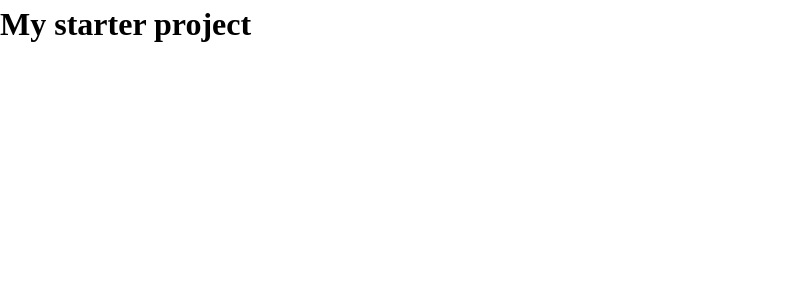
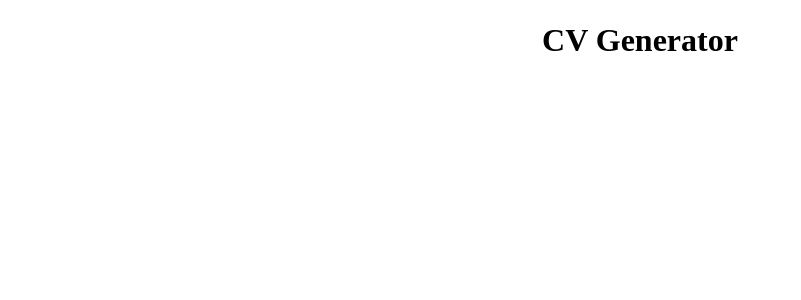
Before and after one commit to BerettaSM/cv-application, a React (Vite) app: page / in a window 1280 px wide. Shown: the top 300 px of the page, without its empty margins (0-801 px from the left). Built offline with nearby package versions, Linux system fonts and the light colour scheme.

Commit message:
initial project structure

```diff
--- a/package.json
+++ b/package.json
@@ -11,8 +11,10 @@
     "prepare": "husky"
   },
   "dependencies": {
+    "pdf-lib": "^1.17.1",
     "react": "^18.3.1",
     "react-dom": "^18.3.1",
+    "react-router-dom": "^7.0.2",
     "styled-components": "^6.1.13"
   },
   "devDependencies": {
--- a/src/App.tsx
+++ b/src/App.tsx
@@ -1,5 +1,12 @@
-function App() {
-  return <h1>My starter project</h1>;
+import { GlobalStyle } from "./styles/global";
+
+import CVGenerator from "./components/CVGenerator";
+
+export default function App() {
+  return (
+    <>
+      <GlobalStyle />
+      <CVGenerator />
+    </>
+  );
 }
-
-export default App;
--- /dev/null
+++ b/src/components/CVGenerator.tsx
@@ -0,0 +1,19 @@
+import styled from "styled-components";
+
+import MaxWidthWrapper from "./MaxWidthWrapper";
+
+export default function CVGenerator() {
+  return (
+    <MaxWidthWrapper>
+      <Title>CV Generator</Title>
+
+      <Main></Main>
+    </MaxWidthWrapper>
+  );
+}
+
+const Title = styled.h1`
+  text-align: center;
+`;
+
+const Main = styled.main``;
--- /dev/null
+++ b/src/components/MaxWidthWrapper.tsx
@@ -0,0 +1,11 @@
+import styled from "styled-components";
+
+import { PADDING } from "../constants";
+
+const MaxWidthWrapper = styled.div`
+  margin: auto;
+  padding-block: ${() => PADDING.md};
+  max-width: 80rem;
+`;
+
+export default MaxWidthWrapper;
--- /dev/null
+++ b/src/components/index.ts
@@ -0,0 +1 @@
+export { default as MaxWidthWrapper } from "./MaxWidthWrapper";
--- /dev/null
+++ b/src/constants.ts
@@ -0,0 +1,8 @@
+export const PADDING = {
+  sm: "8px",
+  md: "16px",
+  lg: "32px",
+  xl: "64px",
+};
+
+export const MARGIN = { ...PADDING };
--- a/src/index.css
+++ /dev/null
@@ -1,51 +0,0 @@
-/* CSS Resets */
-
-*,
-*::before,
-*::after {
-  box-sizing: border-box;
-}
-
-* {
-  margin: 0;
-}
-
-html,
-body {
-  height: 100%;
-}
-
-body {
-  line-height: 1.5;
-  -webkit-font-smoothing: antialiased;
-}
-
-img,
-picture,
-video,
-canvas,
-svg {
-  display: block;
-  max-width: 100%;
-}
-
-input,
-button,
-textarea,
-select {
-  font: inherit;
-}
-
-p,
-h1,
-h2,
-h3,
-h4,
-h5,
-h6 {
-  overflow-wrap: break-word;
-}
-
-#root {
-  isolation: isolate;
-}
--- a/src/main.tsx
+++ b/src/main.tsx
@@ -1,6 +1,5 @@
 import { StrictMode } from "react";
 import { createRoot } from "react-dom/client";
-import "./index.css";
 import App from "./App.tsx";
 
 createRoot(document.getElementById("root")!).render(
--- /dev/null
+++ b/src/styles/global.ts
@@ -0,0 +1,53 @@
+import { createGlobalStyle } from "styled-components";
+
+export const GlobalStyle = createGlobalStyle`
+    *,
+    *::before,
+    *::after {
+        box-sizing: border-box;
+    }
+
+    * {
+        margin: 0;
+    }
+
+    html,
+    body {
+        height: 100%;
+    }
+
+    body {
+        line-height: 1.5;
+        -webkit-font-smoothing: antialiased;
+    }
+
+    img,
+    picture,
+    video,
+    canvas,
+    svg {
+        display: block;
+        max-width: 100%;
+    }
+
+    input,
+    button,
+    textarea,
+    select {
+        font: inherit;
+    }
+
+    p,
+    h1,
+    h2,
+    h3,
+    h4,
+    h5,
+    h6 {
+        overflow-wrap: break-word;
+    }
+
+    #root {
+        isolation: isolate;
+    }
+`;
```
Also changed, not shown: 1 other file (tests, documents, lock files or other folders).
